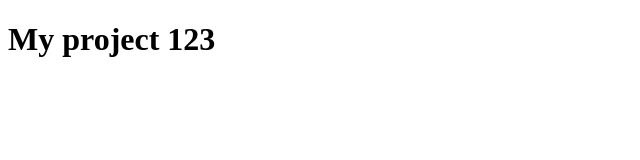
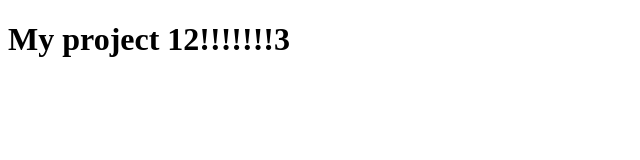
Before and after one commit to vladyslav78292/my-project, a plain HTML site: page index.html in a window 1280 px wide. Shown: the whole page, without its empty margins (0-640 px from the left). Drawn offline with Linux system fonts and the light colour scheme.

```diff
--- a/index.html
+++ b/index.html
@@ -4,7 +4,7 @@
     <meta charset="UTF-8">
     <meta http-equiv="X-UA-Compatible" content="IE=edge">
     <meta name="viewport" content="width=device-width, initial-scale=1.0">
-    <h1>My project 123</h1>
+    <h1>My project 12!!!!!!!3</h1>
 </head>
 <body>
 
```
